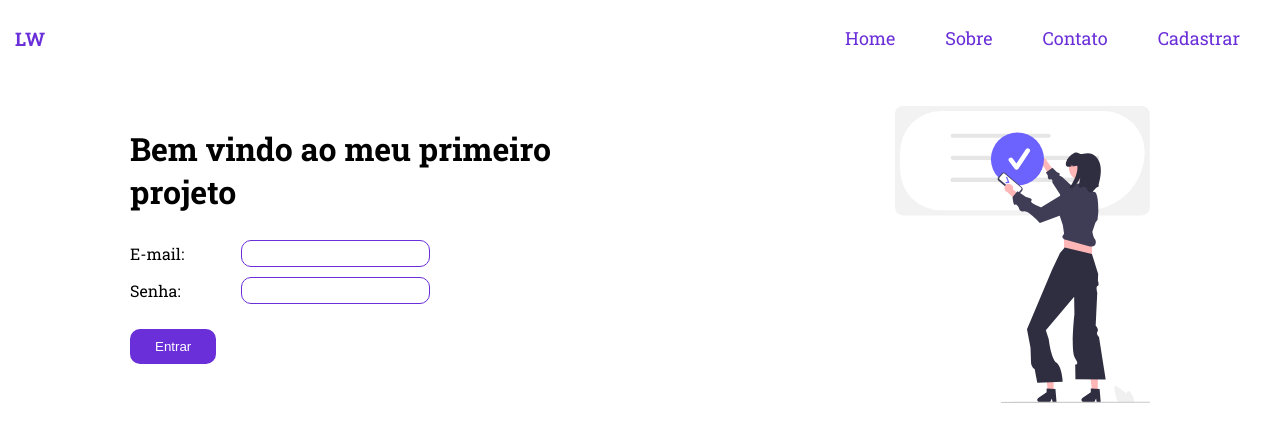
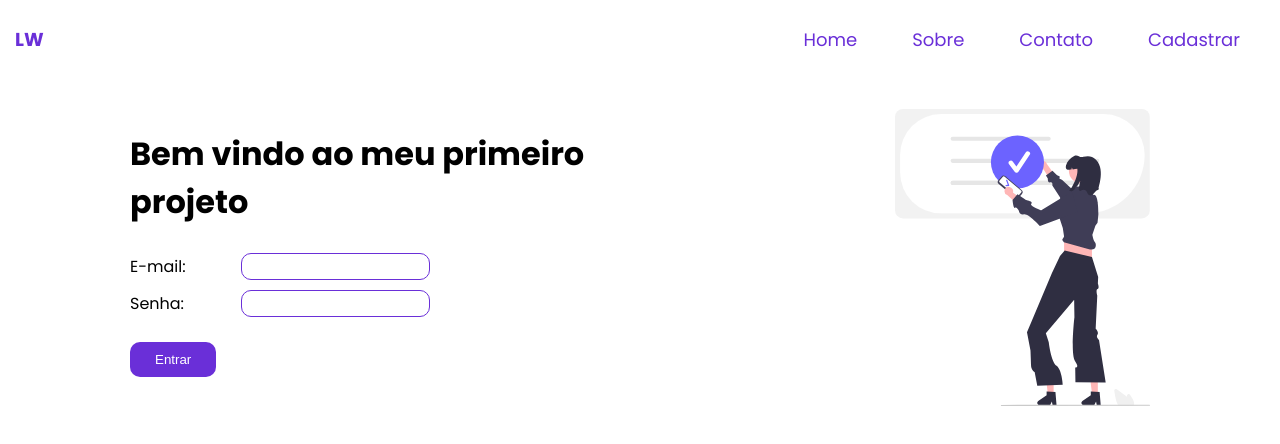
Before and after one commit to yDewolf/DevMentors2025, a plain HTML site: page Atividades_22-03-2025/LoginWeb/index.html in a window 1280 px wide. Drawn offline with Linux system fonts and the light colour scheme.

Commit message:
Change font

```diff
--- a/Atividades_22-03-2025/LoginWeb/css/components.css
+++ b/Atividades_22-03-2025/LoginWeb/css/components.css
@@ -1,5 +1,6 @@
-@import url('https://fonts.googleapis.com/css2?family=Roboto+Slab:wght@100..900&display=swap');
+@import url('https://fonts.googleapis.com/css2?family=Poppins:ital,wght@0,100;0,200;0,300;0,400;0,500;0,600;0,700;0,800;0,900;1,100;1,200;1,300;1,400;1,500;1,600;1,700;1,800;1,900&family=Roboto+Slab:wght@100..900&display=swap');
 :root {
+    --default-font: "Poppins";
     --main-color: #6a2fd8;
     --light-main-color: #8253d8;
     --secondary-color: #fff;
@@ -7,7 +8,7 @@
 
 body {
     margin: 0;
-    font-family: "Roboto Slab";
+    font-family: var(--default-font);
 }
 
 .content {
--- a/Atividades_22-03-2025/LoginWeb/css/navbar.css
+++ b/Atividades_22-03-2025/LoginWeb/css/navbar.css
@@ -17,6 +17,7 @@
 
     display: flex;
     align-items: center;
+    gap: 5px;
 }
 
 .nav-item {
@@ -46,6 +47,7 @@
     .navbar {
         flex-direction: column;
     }
+
     .nav-left {
         margin-right: auto;
     }
```
